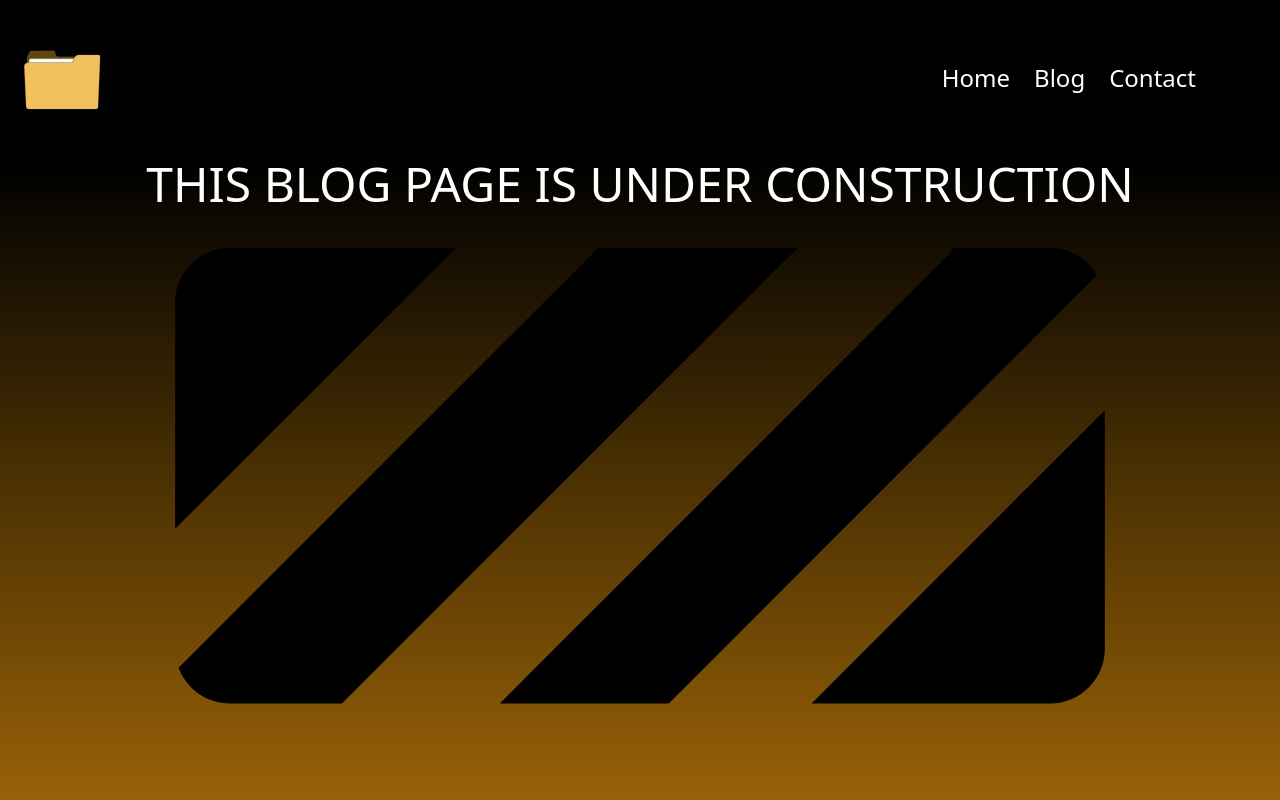
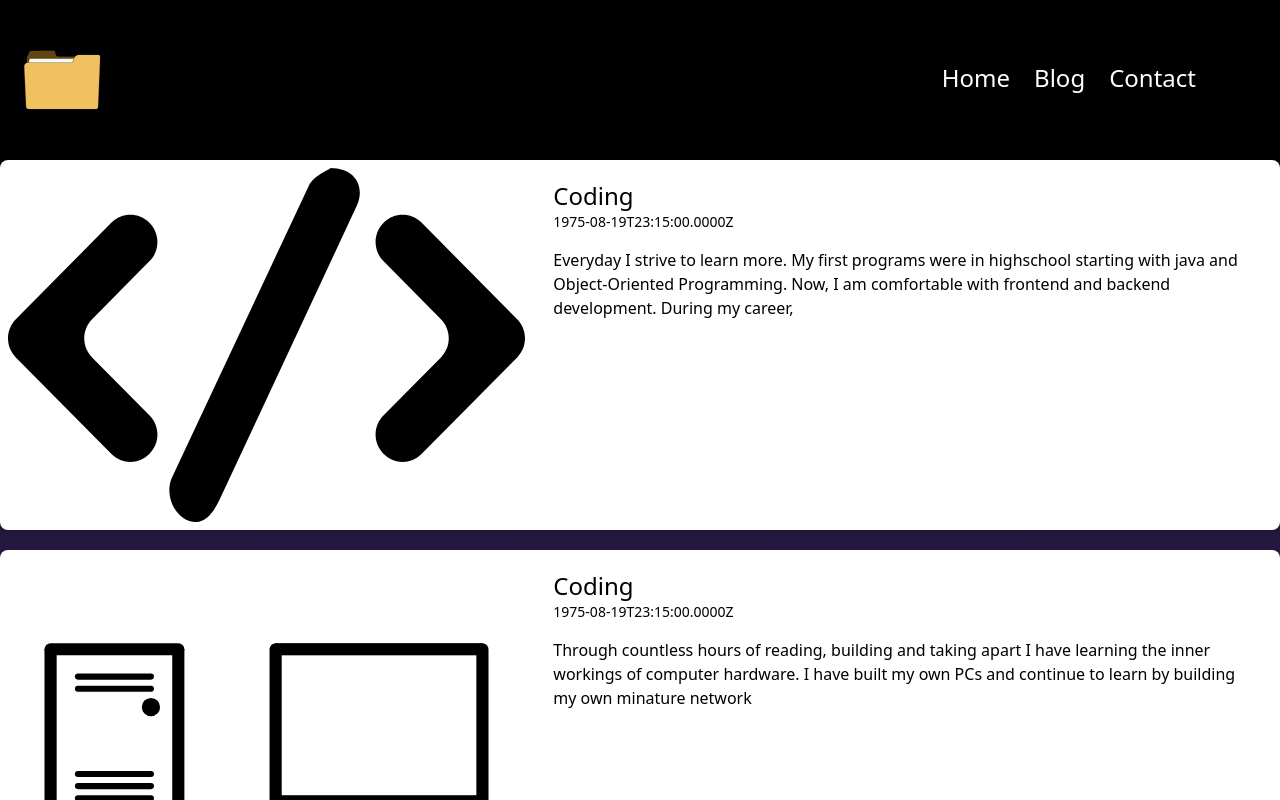
Before and after one commit to jonmahoney15/PersonalSite, a React (Create React App) app in the folder client/: page /Blog in a window 1280 px wide. Shown: the top 800 px of the page. Built offline with nearby package versions, Linux system fonts and the light colour scheme; the HTML template or start-up script is replaced by a standard one.

Commit message:
added blog posts

```diff
--- /dev/null
+++ b/client/public/blogs.json
@@ -0,0 +1,20 @@
+[
+    {
+        "Date": "1975-08-19T23:15:00.0000Z",
+        "Title": "Coding",
+        "Description" : "Everyday I strive to learn more. My first programs were in highschool starting with java and Object-Oriented Programming. Now, I am comfortable with frontend and backend development. During my career, I have also done some embedded development  with c++. In the Spring of 2019 I graduated with my B.S. in Computer Science.",
+        "Image": "./svg/code.svg"
+    },
+    {
+        "Date": "1975-08-19T23:15:00.0000Z",
+        "Title": "Coding",
+        "Description" : "Through countless hours of reading, building and taking apart I have learning the inner workings of computer hardware. I have built my own PCs and continue to learn by building my own minature network with multiple raspbery pis and other IoT devices.",
+        "Image": "./svg/Computer.svg"
+    },
+    {
+        "Date": "1975-08-19T23:15:00.0000Z",
+        "Title": "Quadcopter",
+        "Description" : "I build quadcopters as a hobby. It is a very addictive hobby being able to fly so fast (at speeds greater than 70 mph) and be so agile. If you have not tried it, I recommend checking out 'FPV Quadcopters' and if you are anything like me you'll be amazed.",
+        "Image": "./svg/Quadcopter.svg"
+    }
+]
--- a/client/public/index.html
+++ b/client/public/index.html
@@ -2,7 +2,7 @@
 <html lang="en">
   <head>
     <meta charset="utf-8" />
-    <title>Jonathan ahoney</title>
+    <title>Jonathan Mahoney</title>
     <link rel=”shortcut icon” href=”%PUBLIC_URL%/favicon.ico”>
   </head>
   <body>
--- a/client/src/components/Blog.tsx
+++ b/client/src/components/Blog.tsx
@@ -1,11 +1,49 @@
+import {useState, useEffect} from "react";
+import Post from './Post';
+interface IPost {
+  Title: string;
+  Date: string;
+  Description: string;
+  Image: string
+}
+
 const Blog = () => {
+    const [postData, setPosts] = useState([]);
+
+  const getBlogPosts = () => {//this will need to change to fetch from backend
+        fetch('blogs.json' ,{
+            headers : {
+            'Content-Type': 'application/json',
+            'Accept': 'application/json'
+            }
+        }).then((response) => {
+            return response.json();
+        }).then((myJson) => {
+           console.log(myJson);
+           setPosts(myJson);
+        });
+    }
+
+    useEffect(()=>{
+        getBlogPosts()
+    },[]);
+
   return(
     <div className="flex flex-col h-screen">
-    <div className="flex flex-col bg-cover bg-gradient-to-b from-black to-yellow-500 text-white text-5xl">
-      <p className="flex justify-evenly">THIS BLOG PAGE IS UNDER CONSTRUCTION</p>
-      <img src={process.env.PUBLIC_URL+"/svg/construction-sign.svg"} alt="construction-sign" className="mt-10" style={{height: 950}}/>
+      <div className="flex flex-col bg-cover bg-gradient-to-b from-black to-purple-500 text-white text-5xl">
+        {
+          postData && postData.length > 0 &&
+          postData.map((post: IPost) =>
+            <Post
+              Title={post.Title}
+              Description={post.Description}
+              Image={post.Image}
+              Date={post.Date}
+              />)
+        }
+      </div>
     </div>
-  </div>
   );
 }
+
 export default Blog;
--- /dev/null
+++ b/client/src/components/Post.tsx
@@ -0,0 +1,23 @@
+interface IPostProps {
+  Title: string;
+  Image: string;
+  Description: string;
+  Date: string;
+}
+
+const Post = (props: IPostProps) => {
+  return (
+    <div className="flex bg-white w-full mb-5 shadow-sm rounded-lg">
+      <div className="w-5/12 p-2">
+        <img src={props.Image} className="bg-contain bg-no-repeat bg-center w-full h-full"></img>
+      </div>
+      <div className="w-7/12 p-5">
+        <h1 className="text-black md:text-2xl">{props.Title.substr(0, 50)}</h1>
+        <p className="text-black text-sm">{props.Date}</p>
+        <div className="text-black text-base mt-4">{props.Description.substr(0, 200)}</div>
+      </div>
+    </div>
+  );
+}
+
+export default Post;
```
Also changed, not shown: client/src/components/Posts.tsx (added, +10 -0 lines).
